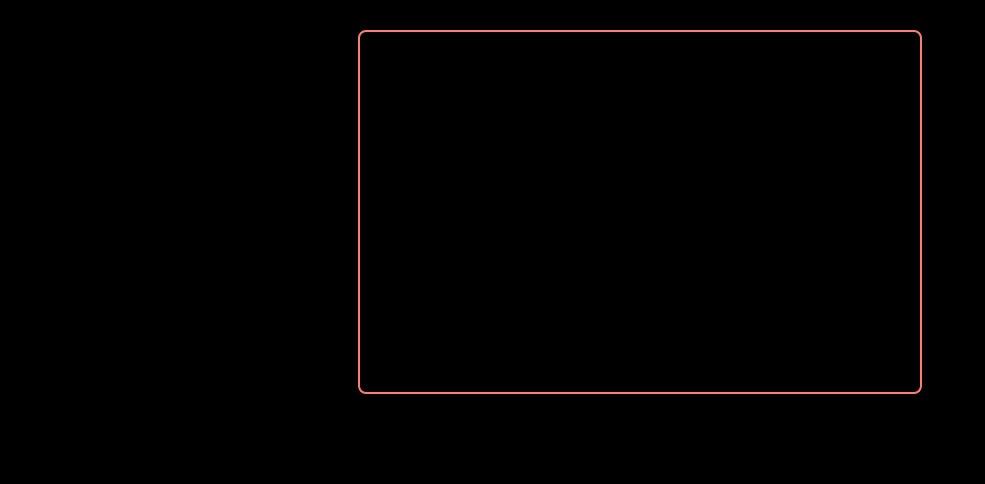
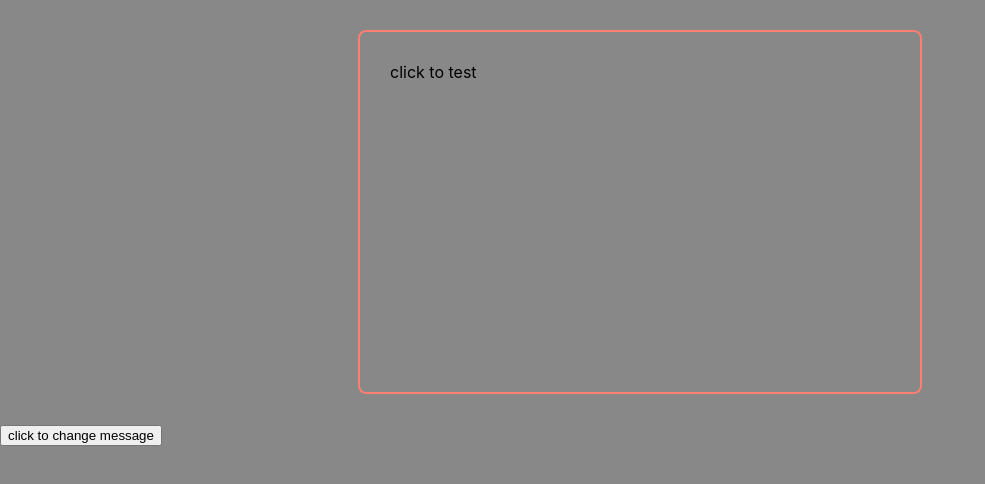
Before and after one commit to Akemi-Hiruma/my-app, a React (Create React App) app: page / in a window 1280 px wide. Shown: the top 484 px of the page, without its empty margins (0-985 px from the left). Built offline with nearby package versions, Linux system fonts and the light colour scheme.

Commit message:
set react component

```diff
--- a/src/App.js
+++ b/src/App.js
@@ -1,14 +1,25 @@
-import React from 'react';
+import React, { useState } from 'react';
 
 import './App.css'
 const App = () => {
-  const message = 'Hello World!'
-  return <div className='container'>
-  </div>
+  // let [message = 'Hello World!'
+  //diferently de
+  const [message, setMessage] = useState("click to test");
+ // useState() returns a state, the initial value goes between ()
+// 1st argument: the state itself
+// 2nd argument: the function which update the state //
+  return (
+    <>
+      <div className="container">{message}</div>
+      <button onClick={() => setMessage("test successful")}>
+        click to change message
+      </button>
+    </>
+  );
+};
 // const App = () => {
   //   return (
     //     <h1>hello world!</h1>
     //   )
     //
-};
 export default App
--- a/src/index.css
+++ b/src/index.css
@@ -5,7 +5,7 @@ body {
     sans-serif;
   -webkit-font-smoothing: antialiased;
   -moz-osx-font-smoothing: grayscale;
-  background-color: black;
+  background-color: rgb(136, 136, 136);
 }
 
 code {
```
